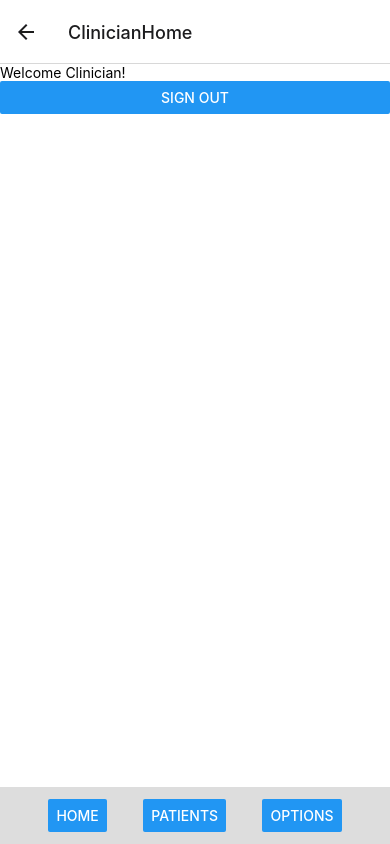
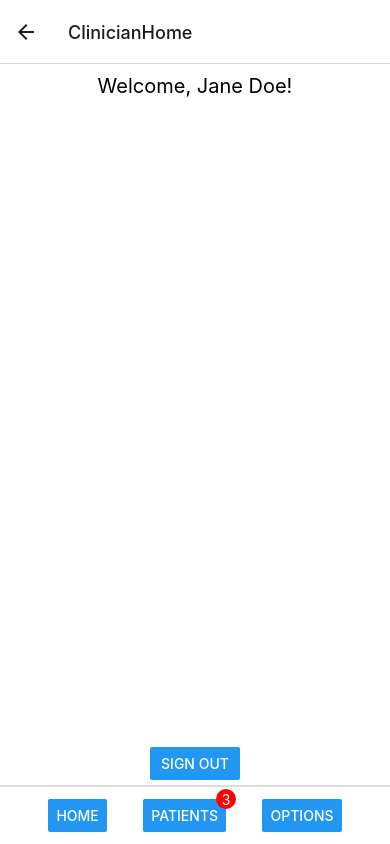
Before and after one commit to jxm1348/Capstone-Facial-Paralysis-Mobile-App, a React Native app: screen /ClinicianHome in a window 390 px wide. Built offline with nearby package versions, Linux system fonts and the light colour scheme.

Commit message:
Add "view patients demo" to ClinicianViewScreen. Make UnreadBadge and add it to NavBar. Move styles out of components into StyleSheets. Rename NavBar to ClinicianNavBar.

```diff
--- /dev/null
+++ b/src/components/ClinicianNavBar.js
@@ -0,0 +1,31 @@
+import { View, Text, Button, StyleSheet } from "react-native";
+
+import state from "../state";
+import UnreadBadge from "./UnreadBadge";
+
+function ClinicianNavBar({navigation}) {
+    return (
+        <View style={styles.container}>
+            <Button title="Home" onPress={() => navigation.navigate("ClinicianHome")}/>
+            <View>
+                <Button title="Patients" onPress={() => navigation.navigate("ClinicianView")} />
+                <UnreadBadge value={state.demoGetUnread()}></UnreadBadge>
+            </View>
+            <Button title="Options" onPress={() => navigation.navigate("ClinicianHome")}/>
+        </View>
+    );
+}
+
+const styles = StyleSheet.create({
+    container: {
+        display: "flex",
+        justifyContent: "space-evenly",
+        flexDirection: "row",
+        // backgroundColor: "#dddddd",
+        padding: 12,
+        borderTopColor: '#dddddd',
+        borderTopWidth: 2,
+    },
+});
+
+export default ClinicianNavBar;
--- a/src/components/NavBar.js
+++ /dev/null
@@ -1,17 +0,0 @@
-import { View, Text, Button } from "react-native";
-
-export default function NavBar({navigation}) {
-    return (
-        <View style={{
-            display: "flex",
-            justifyContent: "space-evenly",
-            flexDirection: "row",
-            backgroundColor: "#dddddd",
-            padding: 12,
-        }}>
-            <Button title="Home" />
-            <Button title="Patients" />
-            <Button title="Options" />
-        </View>
-    );
-}
--- /dev/null
+++ b/src/components/UnreadBadge.js
@@ -0,0 +1,26 @@
+import { View, Text, StyleSheet } from "react-native";
+
+function UnreadBadge({value}) {
+    return (value > 0 ?
+        <View style={styles.badge}><Text style={styles.badgeText}>{value}</Text></View> :
+        undefined
+    );
+}
+
+const styles = StyleSheet.create({
+    badge: {
+        backgroundColor: '#ff0000',
+        borderRadius: 10,
+        width: 20,
+        height: 20,
+        justifyContent: 'center',
+        alignItems: 'center',
+        position: 'absolute',
+        top: -10,
+        right: -10,
+    }, badgeText: {
+        color: '#ffffff',
+    },
+});
+
+export default UnreadBadge;
--- a/src/screens/ClinicianHomeScreen.js
+++ b/src/screens/ClinicianHomeScreen.js
@@ -1,24 +1,45 @@
 import React from 'react';
-import { View, Button, Text } from 'react-native';
+import { View, Button, Text, StyleSheet, TextInput } from 'react-native';
 import ClinicianTabStack from '../navigation/navigation';
-import NavBar from '../components/NavBar';
+import ClinicianNavBar from '../components/ClinicianNavBar';
+import { Button1 } from '../components/buttons';
 
 const ClinicianHomeScreen = ({ navigation, colors }) => {
   return (
-    <View style={{
-      display: 'flex',
-      flexGrow: 1,
-      backgroundColor: "#ffffff",
-    }}>
+    <View style={styles.container}>
         <View style={{
           flexGrow: 1,
         }}>
-          <Text>Welcome Clinician!</Text>
-          <Button title="Sign Out" onPress={() => navigation.navigate('Login')} />
+          <Text style={styles.h1}>Welcome, Jane Doe!</Text>
+          <View style={styles.spacerFull}></View>
+          <View style={{
+            alignItems: 'center',
+
+          }}>
+          <Button1 title="Sign Out" onPress={() => navigation.navigate('Login')}></Button1>
+          </View>
         </View>
-        <NavBar {...{navigation, colors}}/>
+        <ClinicianNavBar {...{navigation, colors}}/>
     </View>
   );
 };
 
+const styles = StyleSheet.create({
+  container: {
+    flexGrow: 1,
+    backgroundColor: "#ffffff",
+  }, h1: {
+    fontSize: 20,
+    textAlign: 'center',
+    margin: 10,
+  }, btnSignout: {
+    margin: 10,
+    padding: 10,
+    backgroundColor: 'magenta',
+    color: 'magenta',
+  }, spacerFull: {
+    flexGrow: 1,
+  }
+});
+
 export default ClinicianHomeScreen;
--- a/src/screens/ClinicianViewScreen.js
+++ b/src/screens/ClinicianViewScreen.js
@@ -1,12 +1,44 @@
 import React from 'react';
-import { View, Button } from 'react-native';
+import { View, Button, Text, StyleSheet } from 'react-native';
 
 const ClinicianViewScreen = ({ navigation }) => {
+  const patientData = [
+    {name:'John Doe', unread: 2},
+    {name:'Mark Peschel', unread: 1},
+    {name:'Gabriel Marx', unread: 0},
+    {name:'Quinn Wilson', unread: 0},
+  ];
+
+  const patientItems = patientData.map(({name, unread}) => {
+    return (<View key={name} style={styles.patientRow}>
+      <Button title={name} onPress={() => navigation.navigate('ClinicianViewInfo')}></Button>
+      <Text style={{
+        display: unread > 0 ? 'flex' : 'none'
+      }}>{unread} Unread</Text>
+    </View>)
+
+  })
+  console.log(patientData);
+  console.log(patientItems);
+
   return (
     <View>
-      <Button title="Back" onPress={() => navigation.navigate('ClinicianHome')} />
+      <Text style={{
+        fontSize: 20,
+        textAlign: 'center',
+        margin: 10,
+      }}>Patients</Text>
+      <View>{patientItems}</View>
+      {/* <Button title="Back" onPress={() => navigation.navigate('ClinicianHome')} /> */}
     </View>
   );
 };
 
+const styles = StyleSheet.create({
+  patientRow: {
+      flexDirection: 'row',
+      alignItems: 'center',
+  }
+});
+
 export default ClinicianViewScreen;
```
